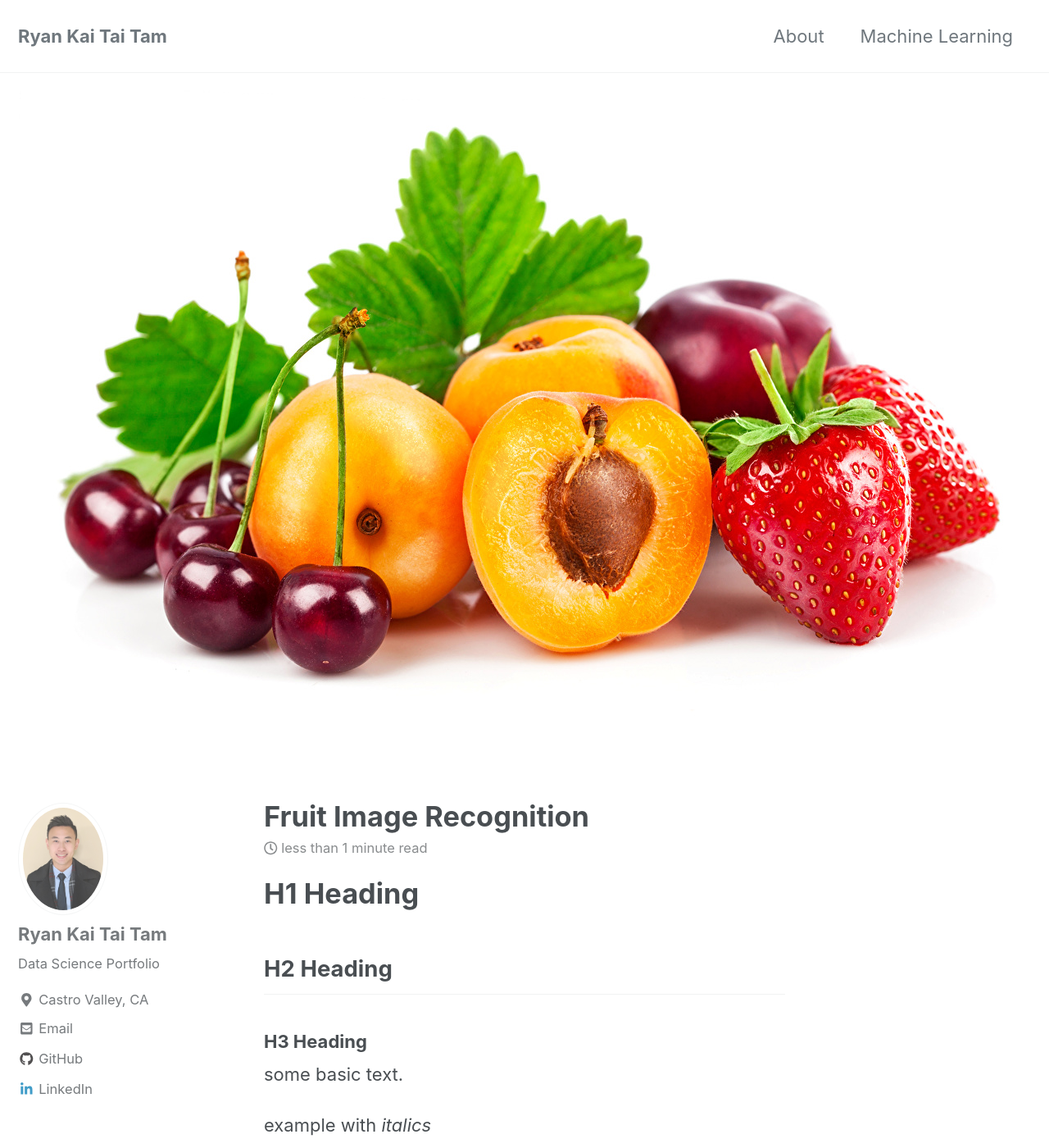
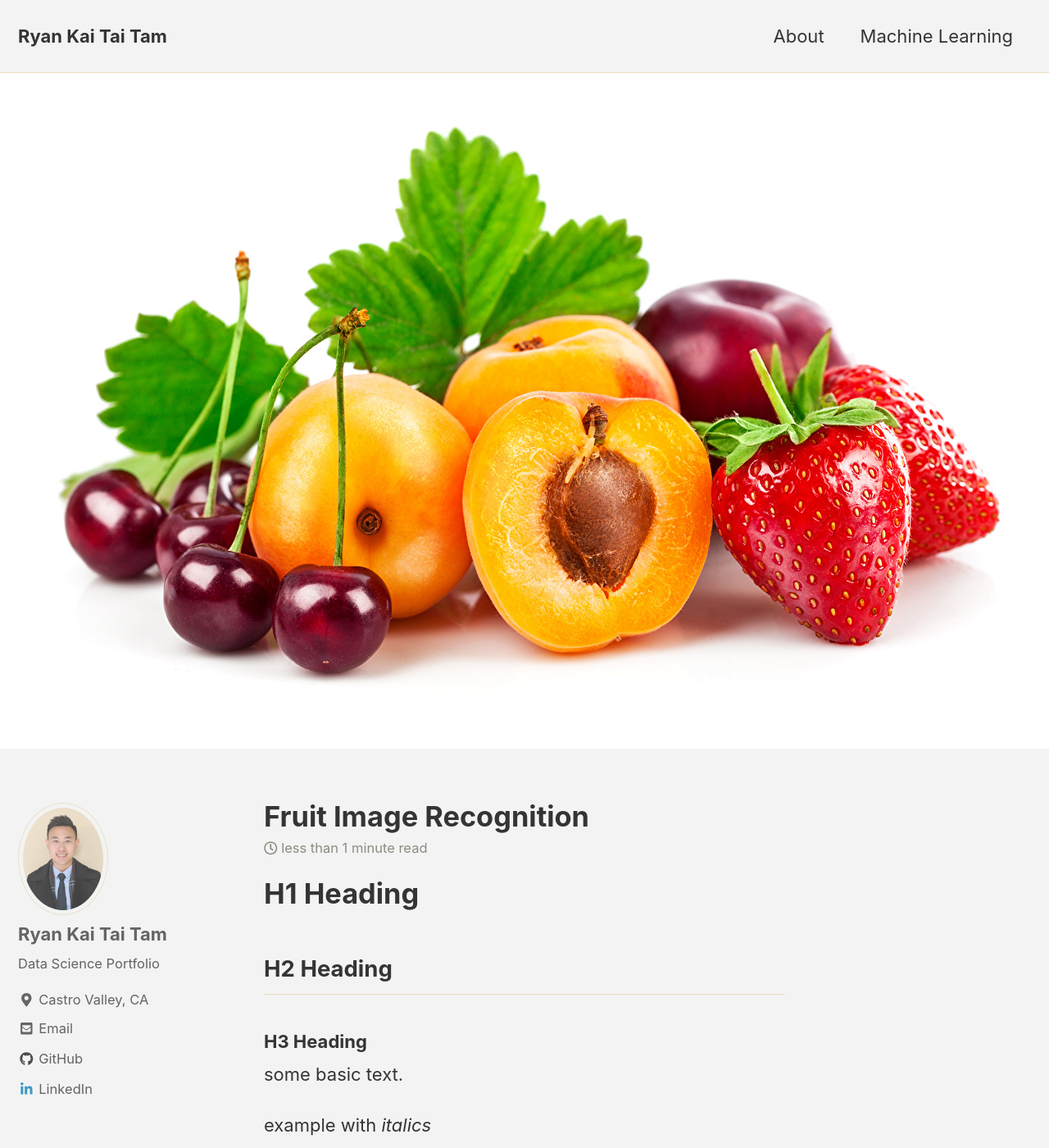
Before and after one commit to ryan-kttam/ryan-kttam.github.io, a Jekyll site: the page built from _posts/2018-11-15-fruit_image_recognition.md, in a window 1280 px wide and 1400 px high. Shown: the whole window at 82% size. Built offline with Jekyll 4.4.1, drawn with Linux system fonts in a browser that asks for light colours; cached includes are drawn as plain includes; nearby versions of some CDN libraries.

Commit message:
debugging

```diff
--- a/_config.yml
+++ b/_config.yml
@@ -12,7 +12,7 @@
 
 # theme                  : "minimal-mistakes-jekyll"
 # remote_theme           : "mmistakes/minimal-mistakes"
-minimal_mistakes_skin    : "default" # "air", "aqua", "contrast", "dark", "dirt", "neon", "mint", "plum", "sunrise"
+minimal_mistakes_skin    : "dirt" # "air", "aqua", "contrast", "dark", "dirt", "neon", "mint", "plum", "sunrise", "default"
 
 # Site Settings
 locale                   : "en-US"
```
